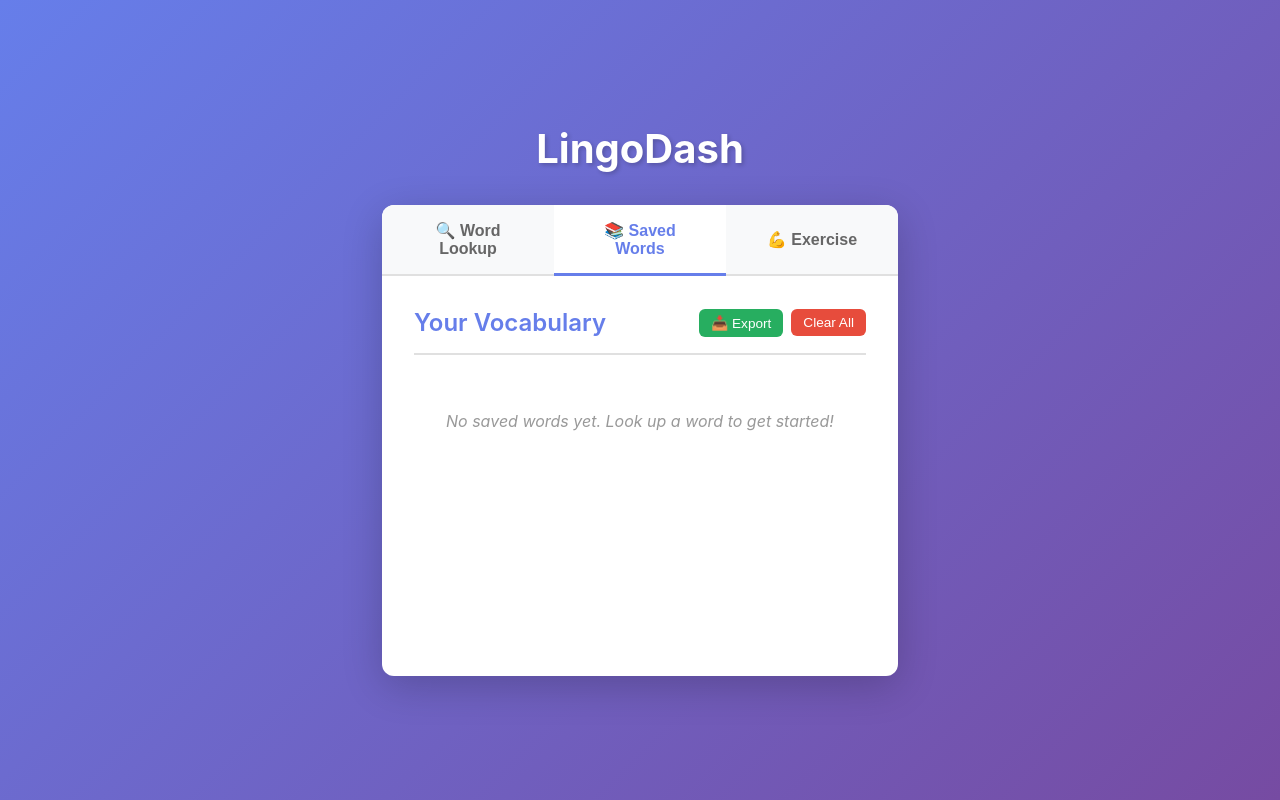
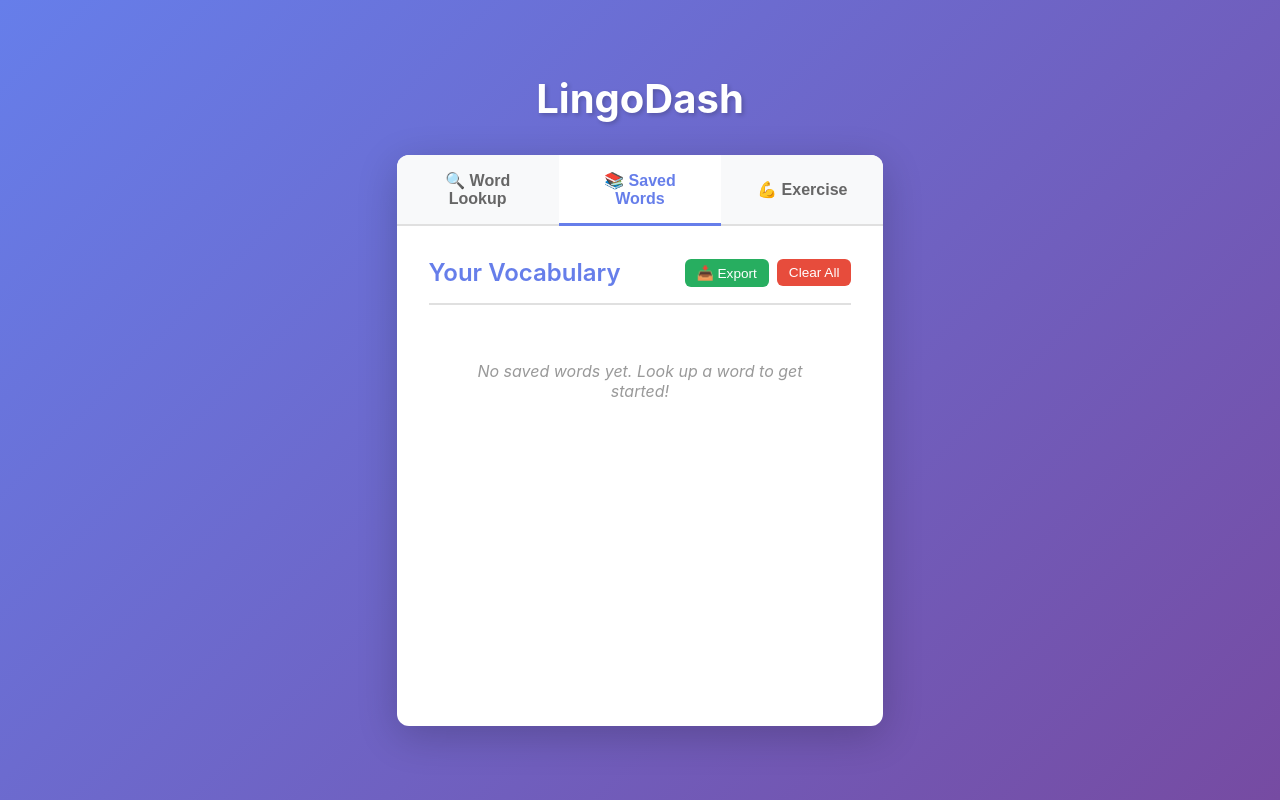
Before and after one commit to ahmedahmedovv/lingodash, a website built with Vite: page index.html in a window 1280 px wide. Both pictures are taken after a click on the button "📚 Saved Words". Built offline with nearby package versions, Linux system fonts and the light colour scheme.

Commit message:
refactor: improve tab panel scrolling and adjust component heights for better layout
- Changed .tab-content to fixed height with overflow hidden and relative positioning
- Added full-height scrolling to .tab-panel with absolute positioning
- Reduced .saved-words-list max-height from 500px to 400px
- Updated .exercise-content and .exercise-quiz to use full height with flex layout for proper content distribution

```diff
--- a/src/css/style.css
+++ b/src/css/style.css
@@ -77,13 +77,22 @@ body {
 }
 
 .tab-content {
-    min-height: 400px;
+    height: 500px;
+    overflow: hidden;
+    position: relative;
 }
 
 .tab-panel {
     display: none;
     padding: 2rem;
     animation: fadeIn 0.3s ease;
+    height: 100%;
+    width: 100%;
+    overflow-y: auto;
+    box-sizing: border-box;
+    position: absolute;
+    top: 0;
+    left: 0;
 }
 
 .tab-panel.active {
@@ -241,7 +250,7 @@ input[type="text"]::placeholder {
 }
 
 .saved-words-list {
-    max-height: 500px;
+    max-height: 400px;
     overflow-y: auto;
 }
 
@@ -366,7 +375,7 @@ input[type="text"]::placeholder {
 }
 
 .exercise-content {
-    min-height: 300px;
+    height: 100%;
     display: flex;
     flex-direction: column;
     justify-content: center;
@@ -410,7 +419,10 @@ input[type="text"]::placeholder {
 }
 
 .exercise-quiz {
-    min-height: 300px;
+    height: 100%;
+    display: flex;
+    flex-direction: column;
+    justify-content: space-between;
 }
 
 .question-card-minimal {
```
